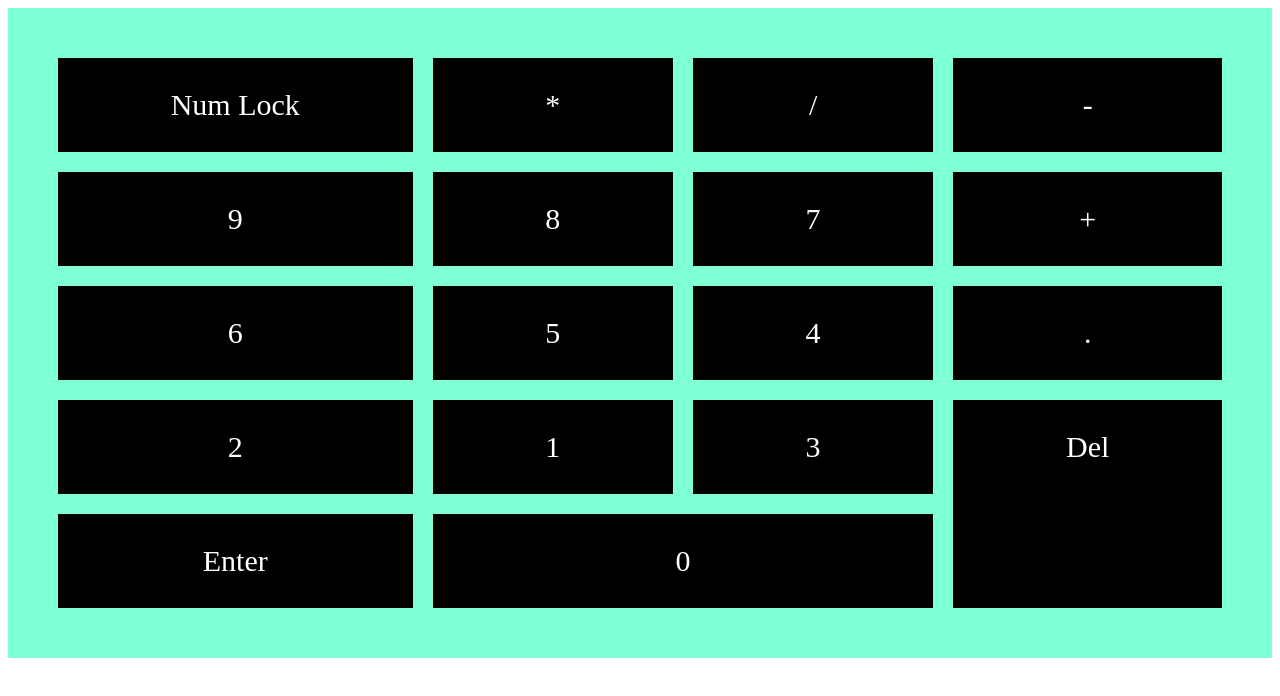
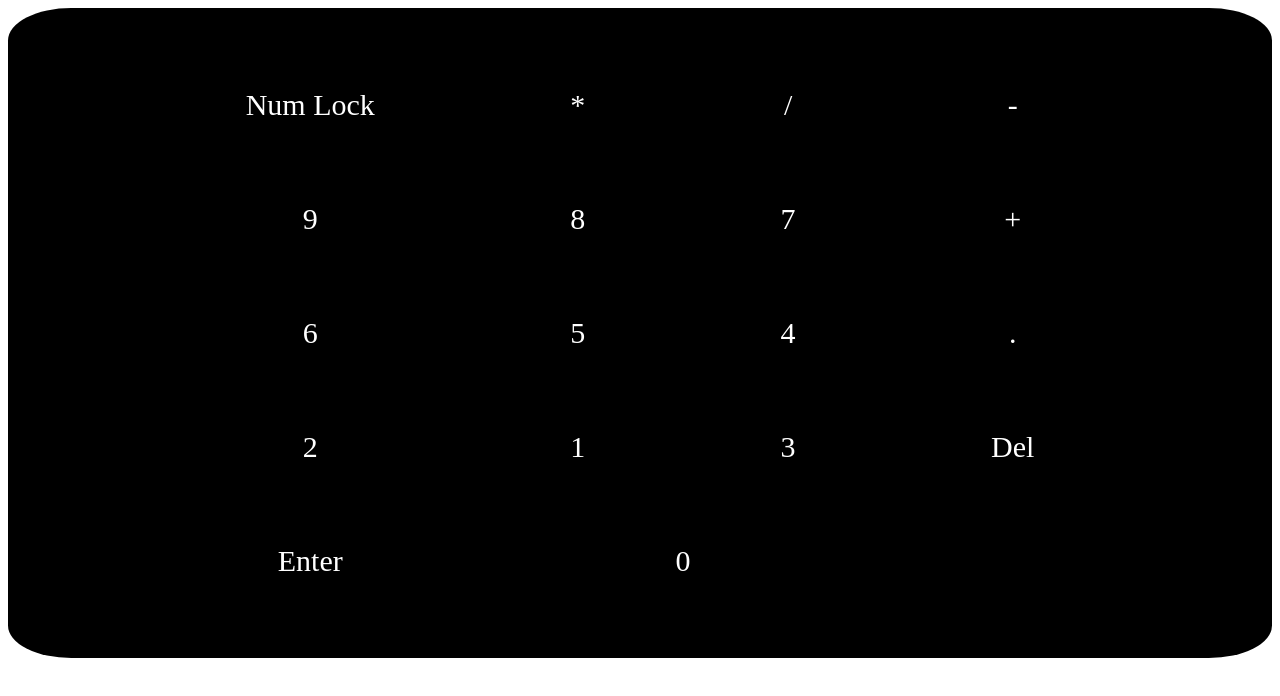
Before and after one commit to fernanda-vs/webFernanda, a plain HTML site: page exercicios/atividade08/calculadora1.html in a window 1280 px wide. Drawn offline with Linux system fonts and the light colour scheme.

Commit message:
Update calculadora1.css

```diff
--- a/exercicios/atividade08/calculadora1.css
+++ b/exercicios/atividade08/calculadora1.css
@@ -2,8 +2,7 @@
     display: grid;
     grid-template-columns: auto auto auto auto;
     gap: 20px;
-    background-color: aquamarine;
-    padding: 50px 50px 50px 50px;
+    padding: 50px 150px 50px 150px;
 }
 
 div {
@@ -11,6 +10,7 @@ div {
     background-color: black;
     font-size: 30px;
     text-align:  center;
+    border-radius: 5%;
 }
 
 .g17{
```
